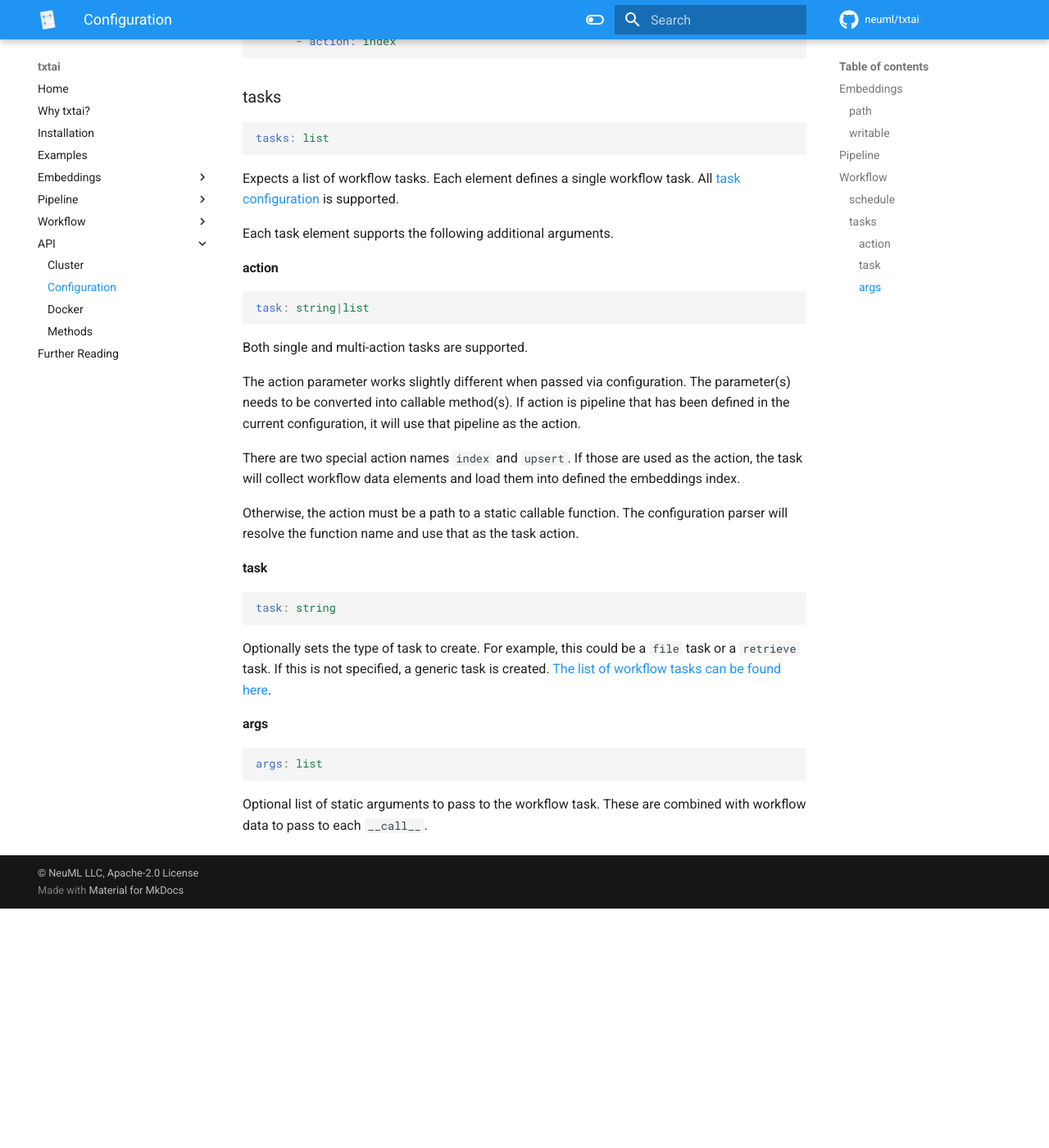
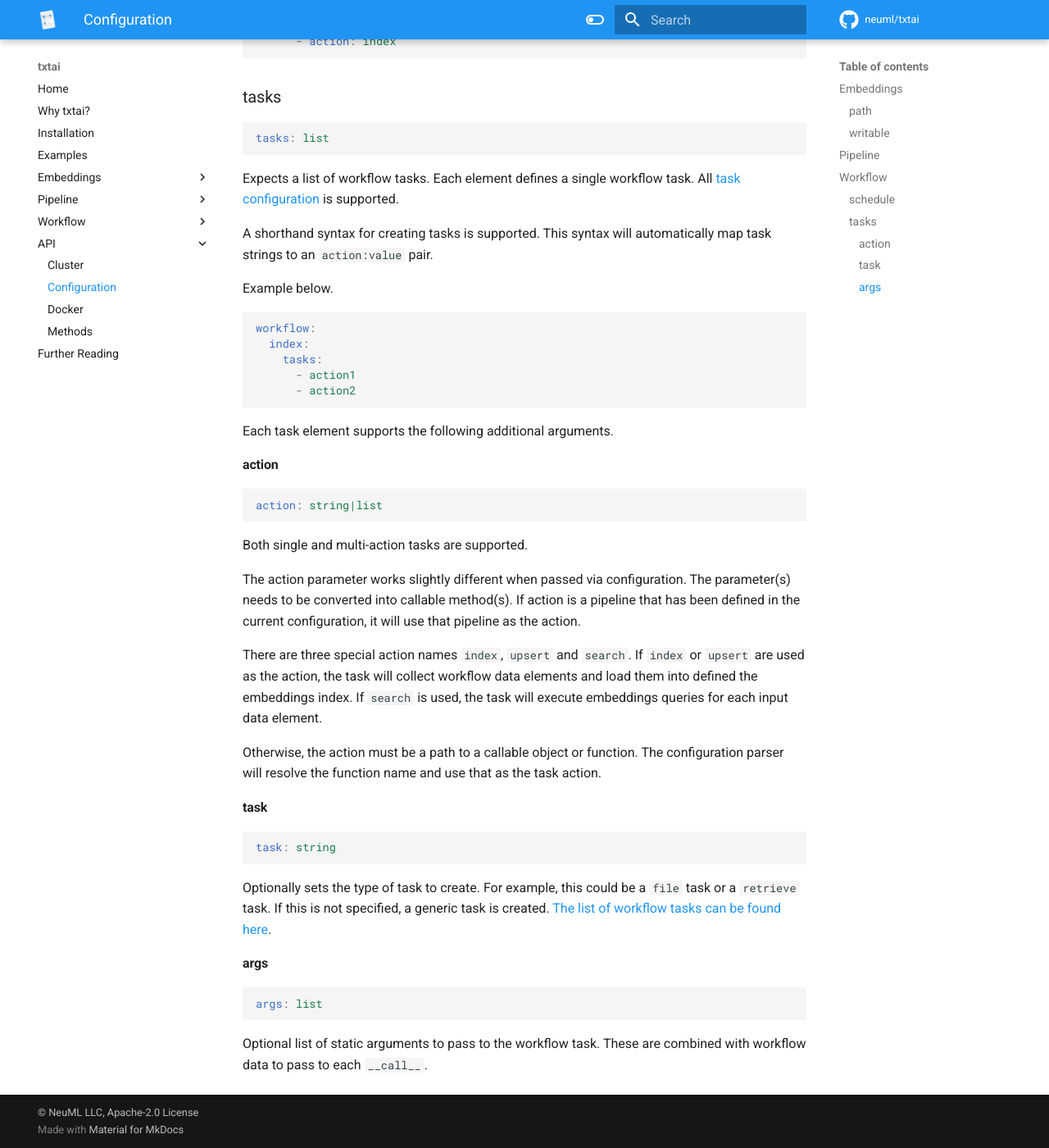
Before and after one commit to neuml/txtai, an MkDocs documentation site: the page built from docs/api/configuration.md, in a window 1280 px wide and 1400 px high, scrolled down 2144 px. Shown: the whole window at 82% size. Built offline with MkDocs 1.6.1 and Material for MkDocs 9.7.7, drawn with Linux system fonts in a browser that asks for light colours; comment, search, counter and statistics services are not loaded; before the commit the page ends 3252 px from its top, so only the background shows below that.

````diff
--- a/docs/api/configuration.md
+++ b/docs/api/configuration.md
@@ -95,20 +95,32 @@ tasks: list
 
 Expects a list of workflow tasks. Each element defines a single workflow task. All [task configuration](../../workflow/task) is supported.
 
+A shorthand syntax for creating tasks is supported. This syntax will automatically map task strings to an `action:value` pair.
+
+Example below.
+
+```yaml
+workflow:
+  index:
+    tasks:
+      - action1
+      - action2
+```
+
 Each task element supports the following additional arguments.
 
 #### action
 ```yaml
-task: string|list
+action: string|list
 ```
 
 Both single and multi-action tasks are supported.
 
-The action parameter works slightly different when passed via configuration. The parameter(s) needs to be converted into callable method(s). If action is pipeline that has been defined in the current configuration, it will use that pipeline as the action.
+The action parameter works slightly different when passed via configuration. The parameter(s) needs to be converted into callable method(s). If action is a pipeline that has been defined in the current configuration, it will use that pipeline as the action.
 
-There are two special action names `index` and `upsert`. If those are used as the action, the task will collect workflow data elements and load them into defined the embeddings index.
+There are three special action names `index`, `upsert` and `search`. If `index` or `upsert` are used as the action, the task will collect workflow data elements and load them into defined the embeddings index. If `search` is used, the task will execute embeddings queries for each input data element.
 
-Otherwise, the action must be a path to a static callable function. The configuration parser will resolve the function name and use that as the task action.
+Otherwise, the action must be a path to a callable object or function. The configuration parser will resolve the function name and use that as the task action.
 
 #### task
 ```yaml
--- a/mkdocs.yml
+++ b/mkdocs.yml
@@ -81,6 +81,8 @@ nav:
         - Schedule: workflow/schedule.md
         - Tasks:
             - workflow/task/index.md
+            - Console: workflow/task/console.md
+            - Export: workflow/task/export.md
             - File: workflow/task/file.md
             - Image: workflow/task/image.md
             - Retrieve: workflow/task/retrieve.md
````
Also changed, not shown: docs/workflow/task/console.md (added, +33 -0 lines), docs/workflow/task/export.md (added, +34 -0 lines).
